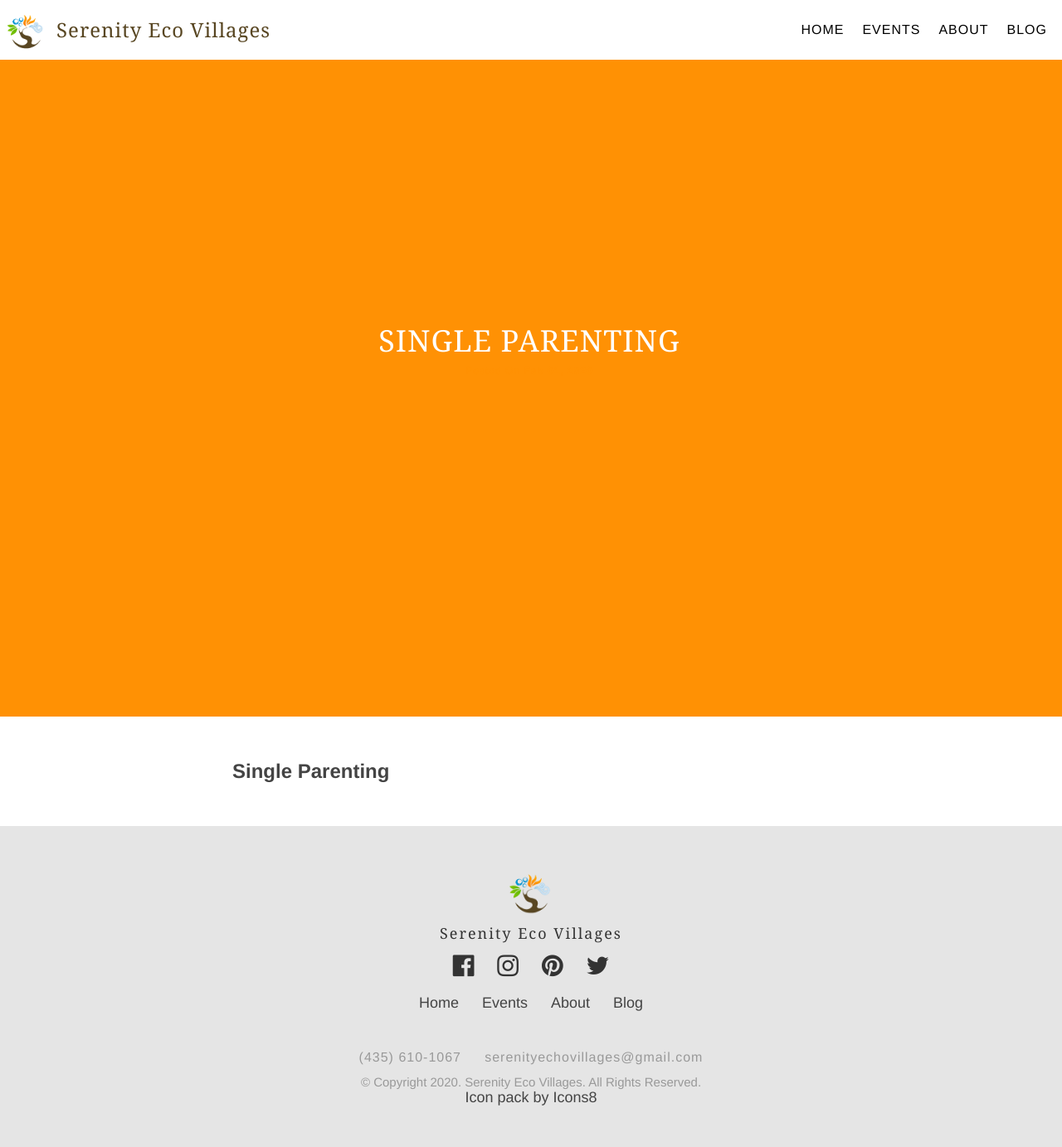
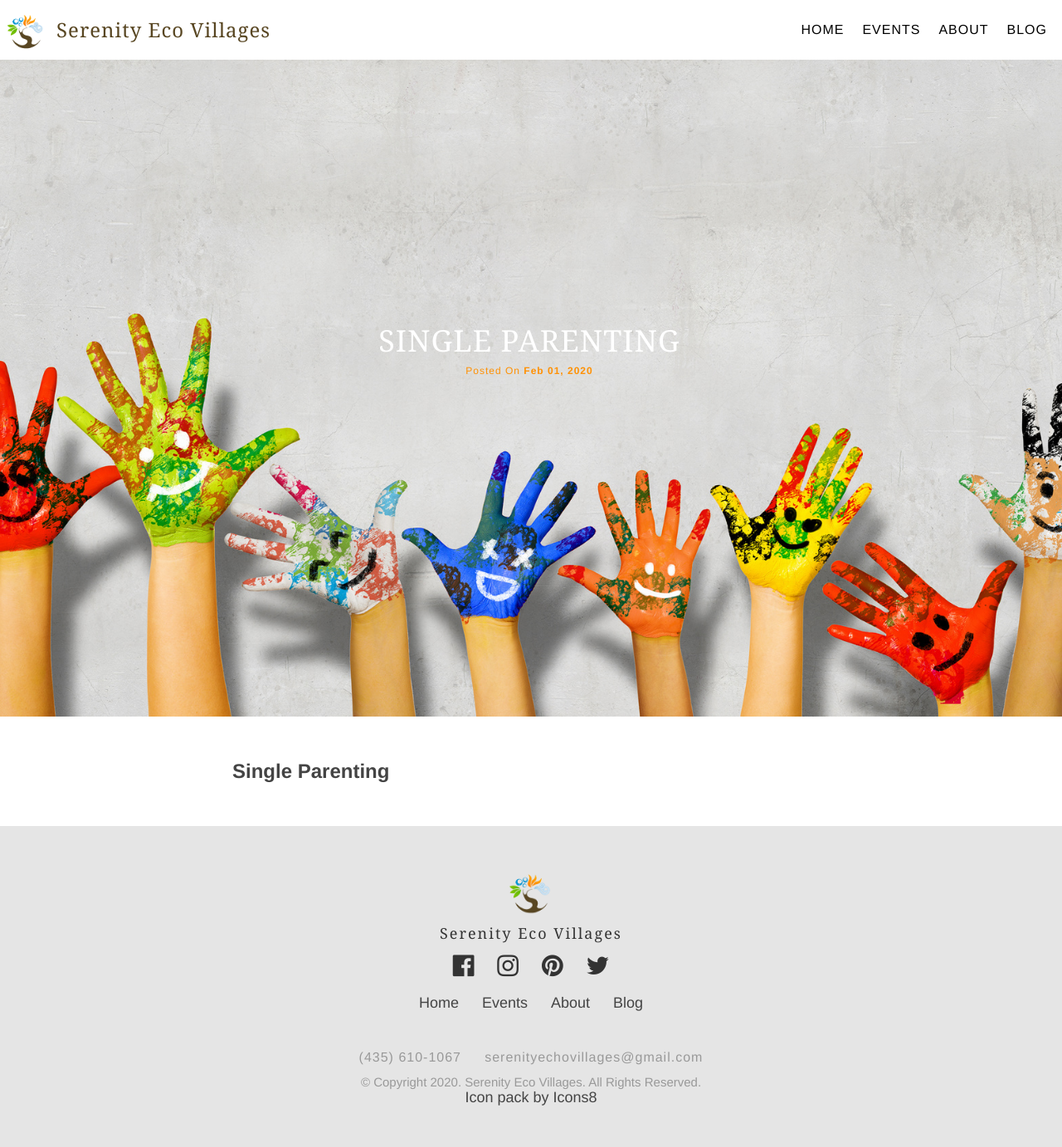
Before and after one commit to kevaleb/essencebeingcenter, a Jekyll site: the page built from _posts/2020-02-01-single-parenting.md, in a window 1280 px wide. Shown: the whole page at 83% size. Built offline with Jekyll 4.4.1, drawn with Linux system fonts in a browser that asks for light colours; nearby versions of some CDN libraries.

Commit message:
Updated 2 files via CloudCannon

```diff
--- a/_posts/2020-02-01-single-parenting.md
+++ b/_posts/2020-02-01-single-parenting.md
@@ -3,7 +3,7 @@ title: Single Parenting
 subject: >-
   embracing the unbelonging and the anger of my sweet children for the blessed
   sake of sweet freedom
-banner_path:
+banner_path: /uploads/fotolia-86914216-subscription-monthly-m.jpg
 ---
 
 **Single Parenting**
```
Also changed, not shown: uploads/fotolia-86914216-subscription-monthly-m.jpg (added).
